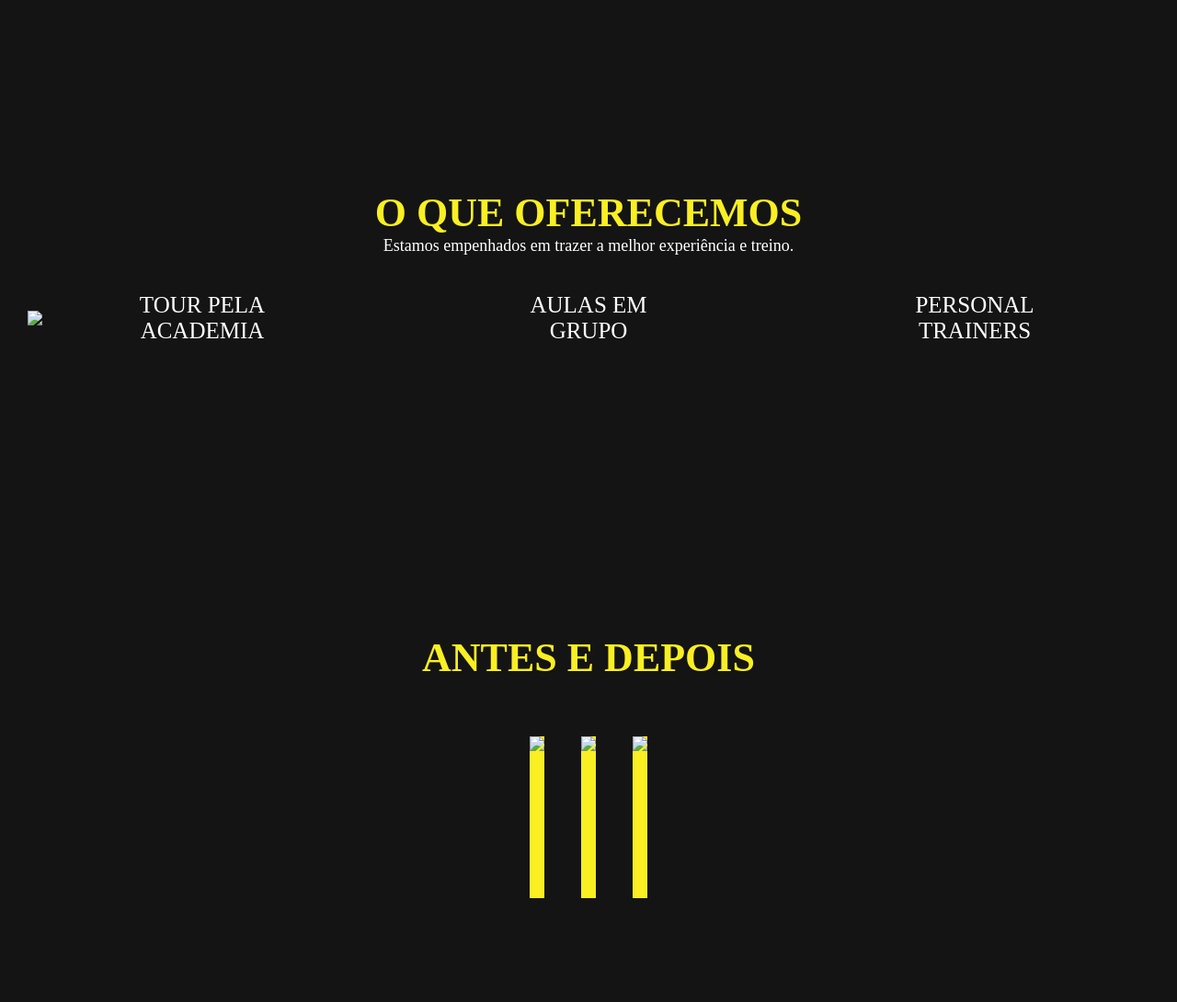
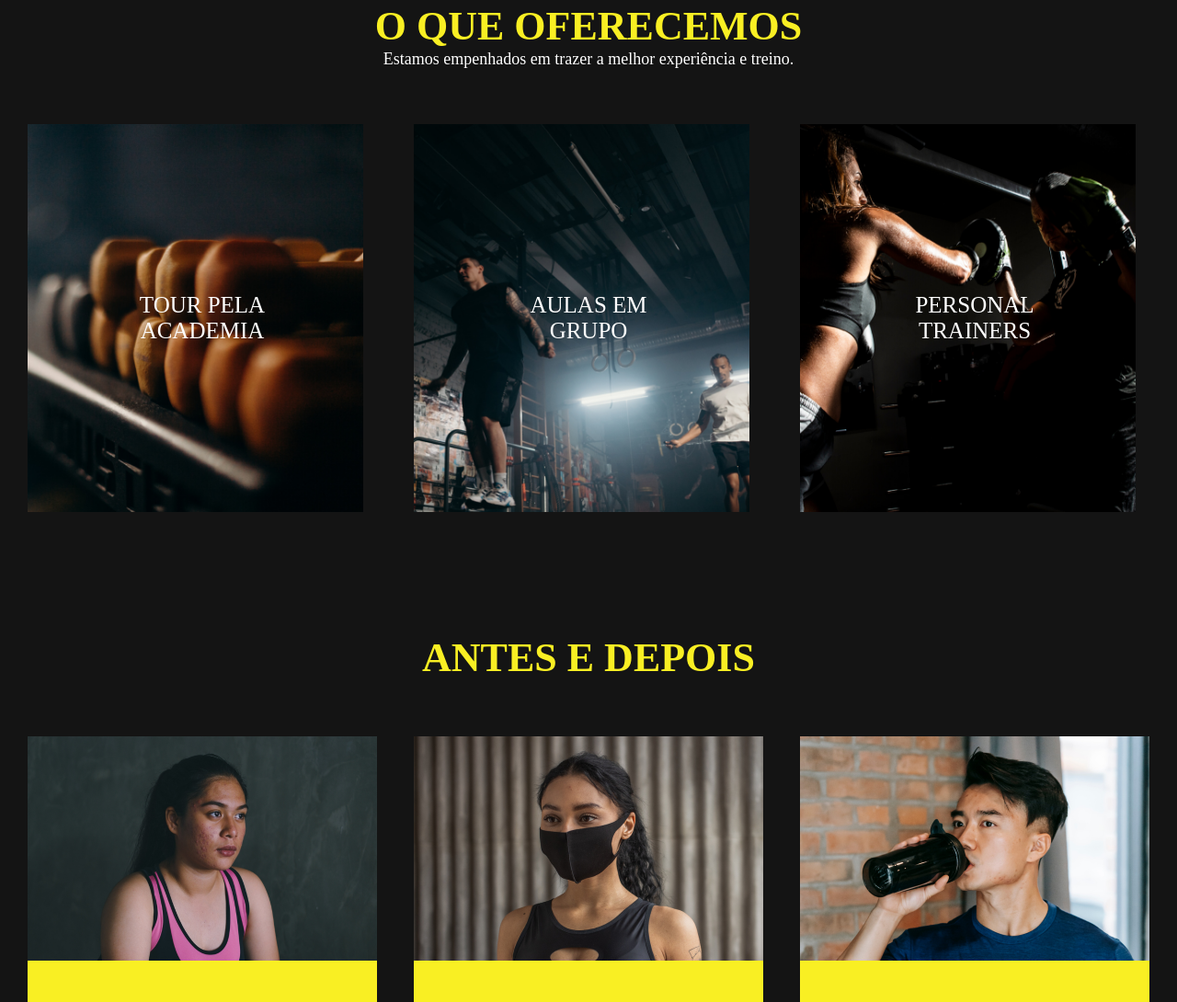
Before and after one commit to Lucas-Gabriel0/gym-landing-page, a plain HTML site: page index.html in a window 1280 px wide. Shown: the part 1710-2800 px from the top of the page at 92% size. Drawn offline with Linux system fonts and the light colour scheme; the site is published under a folder, as on GitHub Pages, so addresses that start at the root find nothing.

Commit message:
first commit

```diff
--- a/index.html
+++ b/index.html
@@ -50,11 +50,11 @@
                     </div>
 
                     <div class="homem-sobre">
-                        <img src="/images/homem.png">
+                        <img src="images/homem.png">
                     </div>
 
                     <div class="mulher-sobre">
-                        <img src="/images/mulher.png">
+                        <img src="images/mulher.png">
                     </div>
 
                 </div>
@@ -71,15 +71,15 @@
 
                     <div class="images-button">
                         <div class="img-tour">
-                            <img src="/images/tour.png">
+                            <img src="images/tour.png">
                             <p>TOUR PELA ACADEMIA</p>
                         </div>
                         <div class="img-aulas">
-                            <img src="/images/aulas.png" alt="">
+                            <img src="images/aulas.png" alt="">
                             <p>AULAS EM GRUPO</p>
                         </div>
                         <div class="img-personal">
-                            <img src="/images/personal.png" alt="">
+                            <img src="images/personal.png" alt="">
                             <p>PERSONAL TRAINERS</p>
 
                         </div>
@@ -100,16 +100,16 @@
                     <div class="depoimentosPessoas">
 
                         <div class="depoimento1">
-                            <img src="/images/pessoa1.png">
+                            <img src="images/pessoa1.png">
                         </div>
 
 
                         <div class="depoimento2">
-                            <img src="/images/pessoa2.png">
+                            <img src="images/pessoa2.png">
 
                         </div>
                         <div class="depoimento3">
-                            <img src="/images/pessoa3.png">
+                            <img src="images/pessoa3.png">
 
                         </div>
 
--- a/style.css
+++ b/style.css
@@ -12,7 +12,7 @@ body{
 /*tOPO-DO-SITE*/
 
 section.topo-do-site{
-    background-image: url('/images/backgroundInicio.png');
+    background-image: url('images/backgroundInicio.png');
     display: flex; /*Deixar o conteiner flexível*/
     justify-content: center; /*centralizar horizontalmente*/
     align-items: center; /*centralizar verticalmente*/
@@ -261,7 +261,7 @@ section.depoimentos .txt-comentario{
 /*CONTATO*/
 
 section.contato{
-    background-image: url('/images/backgroundContato.png');
+    background-image: url('images/backgroundContato.png');
     display: flex; /*Deixar o conteiner flexível*/
     justify-content: start; /*centralizar horizontalmente*/
     align-items: center; /*centralizar verticalmente*/
```
